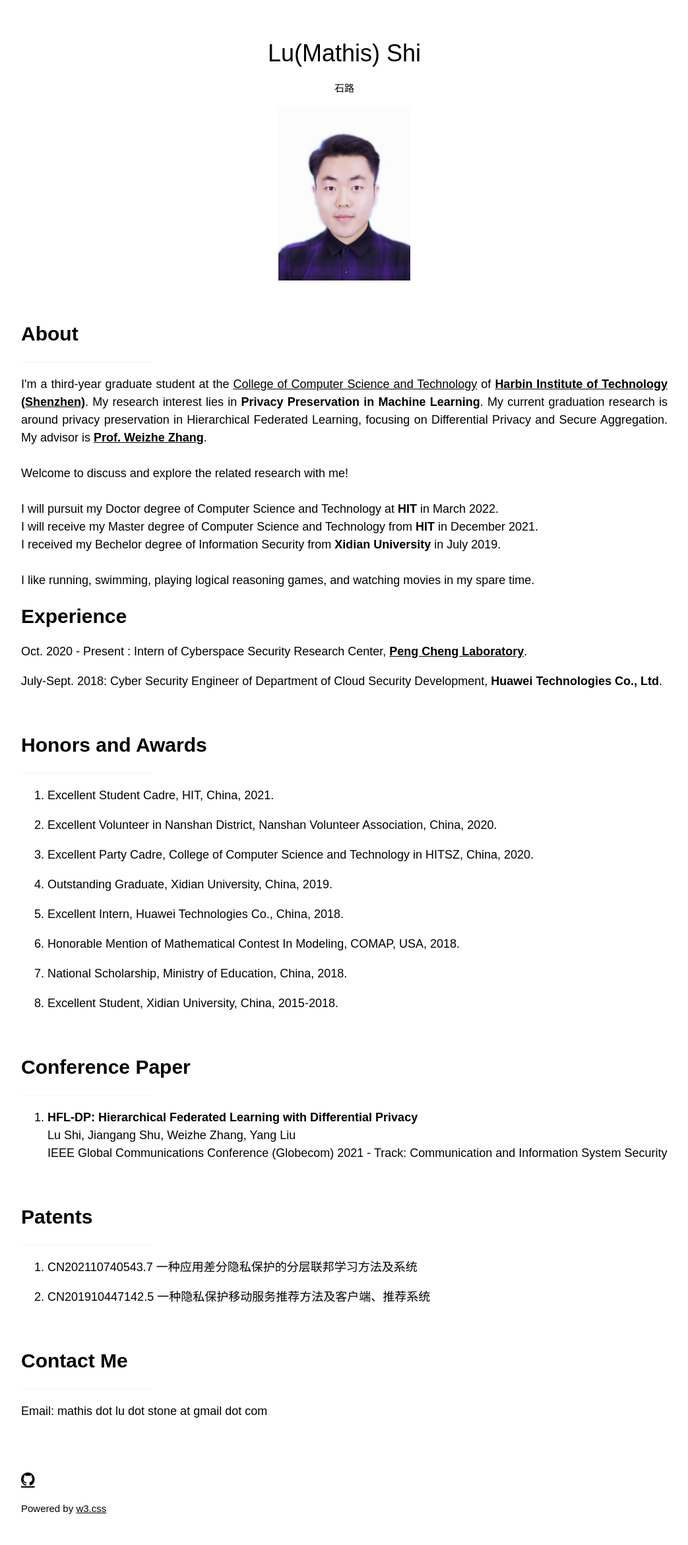
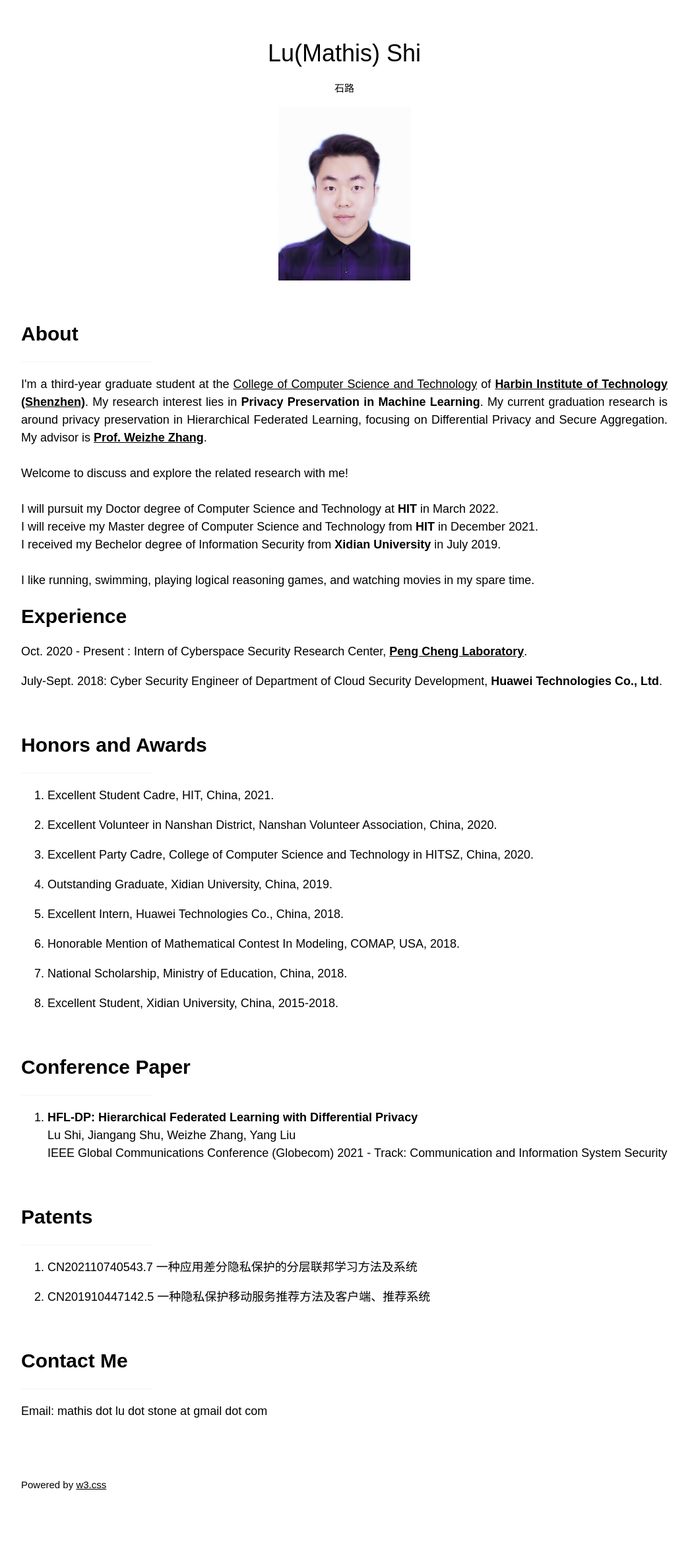
Before and after one commit to Mathislu/Mathislu.github.io, a Jekyll site: the page index.html, which Jekyll copies as it is, in a window 1280 px wide. Shown: the whole page at 66% size, without its empty margins (178-1221 px from the left). Built offline with Jekyll 4.4.1, drawn with Linux system fonts in a browser that asks for light colours; after the commit the page ends 2305 px from its top, so only the background shows below that.

Commit message:
Update index.html

```diff
--- a/index.html
+++ b/index.html
@@ -151,7 +151,7 @@ body, h1,h2,h3,h4,h5,h6 {font-family: "Arial", sans-serif}
 
     <!-- Footer -->
   <footer class="w3-content w3-padding-16 w3-text-black w3-xlarge">
-    <a href="https://github.com/Mathislu" class="fa fa-github w3-hover-opacity"></a>
+    <!-- <a href="https://github.com/Mathislu" class="fa fa-github w3-hover-opacity"></a> -->
     <p class="w3-medium">Powered by <a href="https://www.w3schools.com/w3css/default.asp" target="_blank" class="w3-hover-text-green">w3.css</a></p>
   <!-- End footer -->
   </footer>
```
